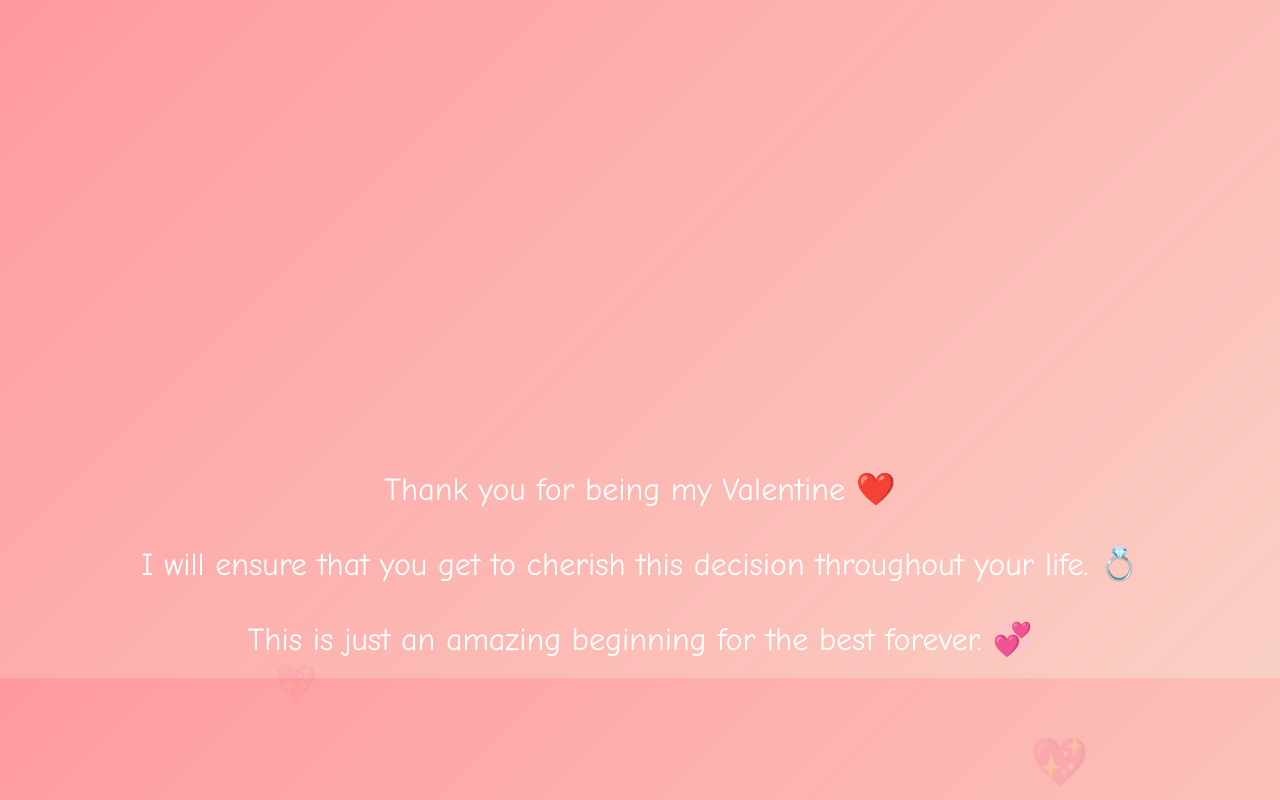
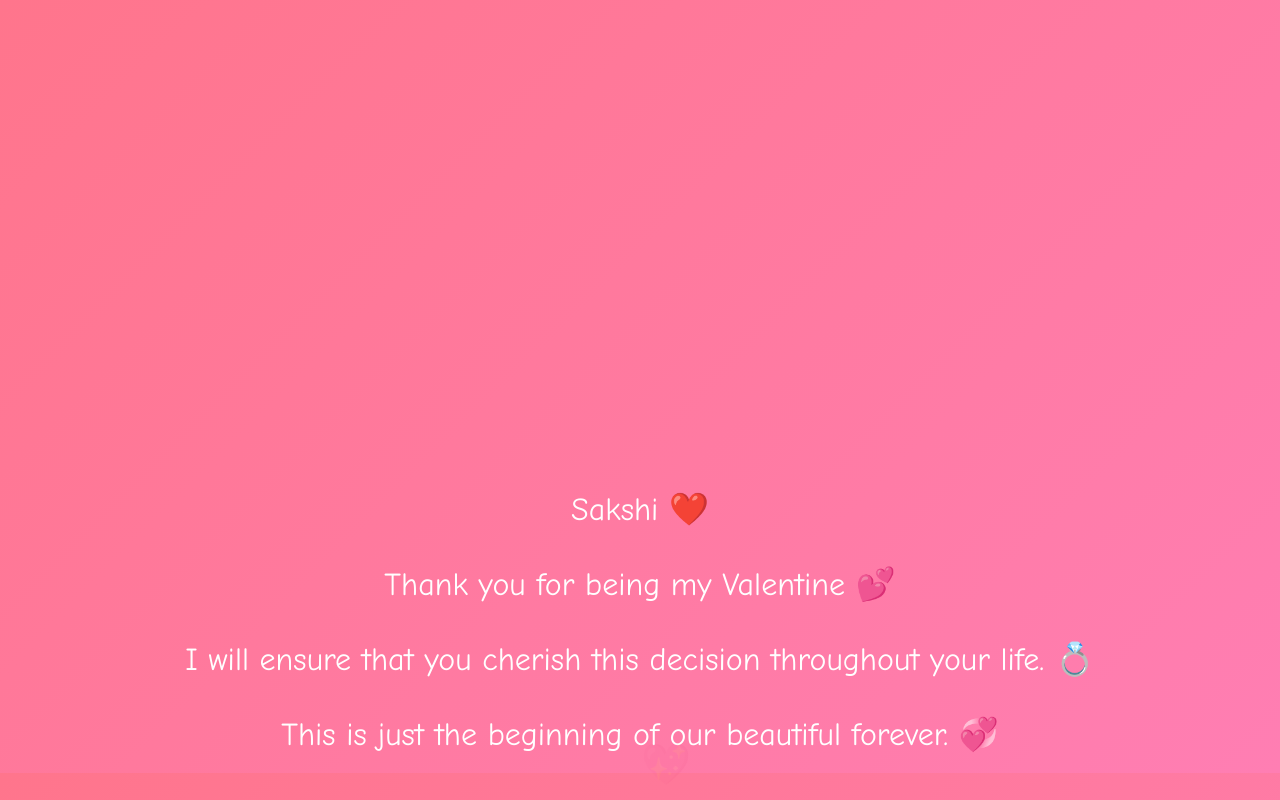
Before and after one commit to perilioustanmay-ship-it/SakshiG, a plain HTML site: page index.html in a window 1280 px wide. Both pictures are taken after a click on the button "Yes 💘". Shown: the top 800 px of the page. Drawn offline with Linux system fonts and the light colour scheme.

Commit message:
Update index.html

```diff
--- a/index.html
+++ b/index.html
@@ -1,15 +1,14 @@
-
 <!DOCTYPE html>
 <html lang="en">
 <head>
     <meta charset="UTF-8">
-    <title>Will You Be My Valentine? 💖</title>
+    <title>Sakshi, Be My Valentine 💖</title>
     <style>
         body {
             margin: 0;
             padding: 0;
             font-family: 'Comic Sans MS', cursive, sans-serif;
-            background: linear-gradient(135deg, #ff9a9e, #fad0c4);
+            background: linear-gradient(135deg, #ff758c, #ff7eb3);
             overflow: hidden;
             text-align: center;
             color: white;
@@ -18,7 +17,7 @@
         h1 {
             margin-top: 100px;
             font-size: 3em;
-            text-shadow: 2px 2px 8px #ff4d6d;
+            text-shadow: 2px 2px 10px #ff4d6d;
         }
 
         .buttons {
@@ -49,19 +48,18 @@
         }
 
         #noBtn {
-            background-color: #ffffff;
+            background-color: white;
             color: #ff4d6d;
             left: 55%;
         }
 
         .heart {
             position: absolute;
-            color: #ff4d6d;
-            animation: float 6s linear infinite;
-            font-size: 20px;
+            animation: floatUp 6s linear infinite;
+            font-size: 24px;
         }
 
-        @keyframes float {
+        @keyframes floatUp {
             0% {
                 transform: translateY(100vh) scale(1);
                 opacity: 1;
@@ -72,27 +70,39 @@
             }
         }
 
-        .message {
+        .final-message {
             display: none;
             font-size: 2em;
-            margin-top: 100px;
+            margin-top: 120px;
             padding: 20px;
+            animation: fadeIn 2s ease-in-out;
+        }
+
+        @keyframes fadeIn {
+            from { opacity: 0; }
+            to { opacity: 1; }
         }
     </style>
 </head>
 <body>
 
-    <h1 id="question">Will you be my Valentine this year? 💖</h1>
+    <!-- Romantic Background Music -->
+    <audio id="bgMusic" loop>
+        <source src="https://cdn.pixabay.com/download/audio/2022/03/15/audio_2b6d3d4e3c.mp3?filename=romantic-background-112189.mp3" type="audio/mpeg">
+    </audio>
+
+    <h1 id="question">Sakshi, will you be my Valentine? 💖</h1>
 
     <div class="buttons">
         <button id="yesBtn">Yes 💘</button>
         <button id="noBtn">No 💔</button>
     </div>
 
-    <div class="message" id="loveMessage">
-        Thank you for being my Valentine ❤️<br><br>
-        I will ensure that you get to cherish this decision throughout your life. 💍<br><br>
-        This is just an amazing beginning for the best forever. 💞
+    <div class="final-message" id="loveMessage">
+        Sakshi ❤️<br><br>
+        Thank you for being my Valentine 💕<br><br>
+        I will ensure that you cherish this decision throughout your life. 💍<br><br>
+        This is just the beginning of our beautiful forever. 💞
     </div>
 
     <script>
@@ -100,6 +110,7 @@
         const yesBtn = document.getElementById('yesBtn');
         const message = document.getElementById('loveMessage');
         const question = document.getElementById('question');
+        const music = document.getElementById('bgMusic');
 
         function moveNoButton() {
             const x = Math.random() * (window.innerWidth - 150);
@@ -115,18 +126,24 @@
         });
 
         yesBtn.addEventListener('click', function() {
+
+            // Start music (browser requires interaction first)
+            music.play();
+
             question.style.display = "none";
             yesBtn.style.display = "none";
             noBtn.style.display = "none";
             message.style.display = "block";
-            createHeartsBurst();
+
+            setInterval(createFloatingHearts, 300);
         });
 
-        function createHearts() {
+        function createFloatingHearts() {
             const heart = document.createElement("div");
             heart.classList.add("heart");
             heart.innerHTML = "💖";
             heart.style.left = Math.random() * 100 + "vw";
+            heart.style.color = "white";
             heart.style.fontSize = (Math.random() * 20 + 20) + "px";
             document.body.appendChild(heart);
 
@@ -135,13 +152,9 @@
             }, 6000);
         }
 
-        function createHeartsBurst() {
-            for (let i = 0; i < 30; i++) {
-                setTimeout(createHearts, i * 100);
-            }
-        }
+        // Soft floating hearts on first screen
+        setInterval(createFloatingHearts, 800);
 
-        setInterval(createHearts, 500);
     </script>
 
 </body>
```
